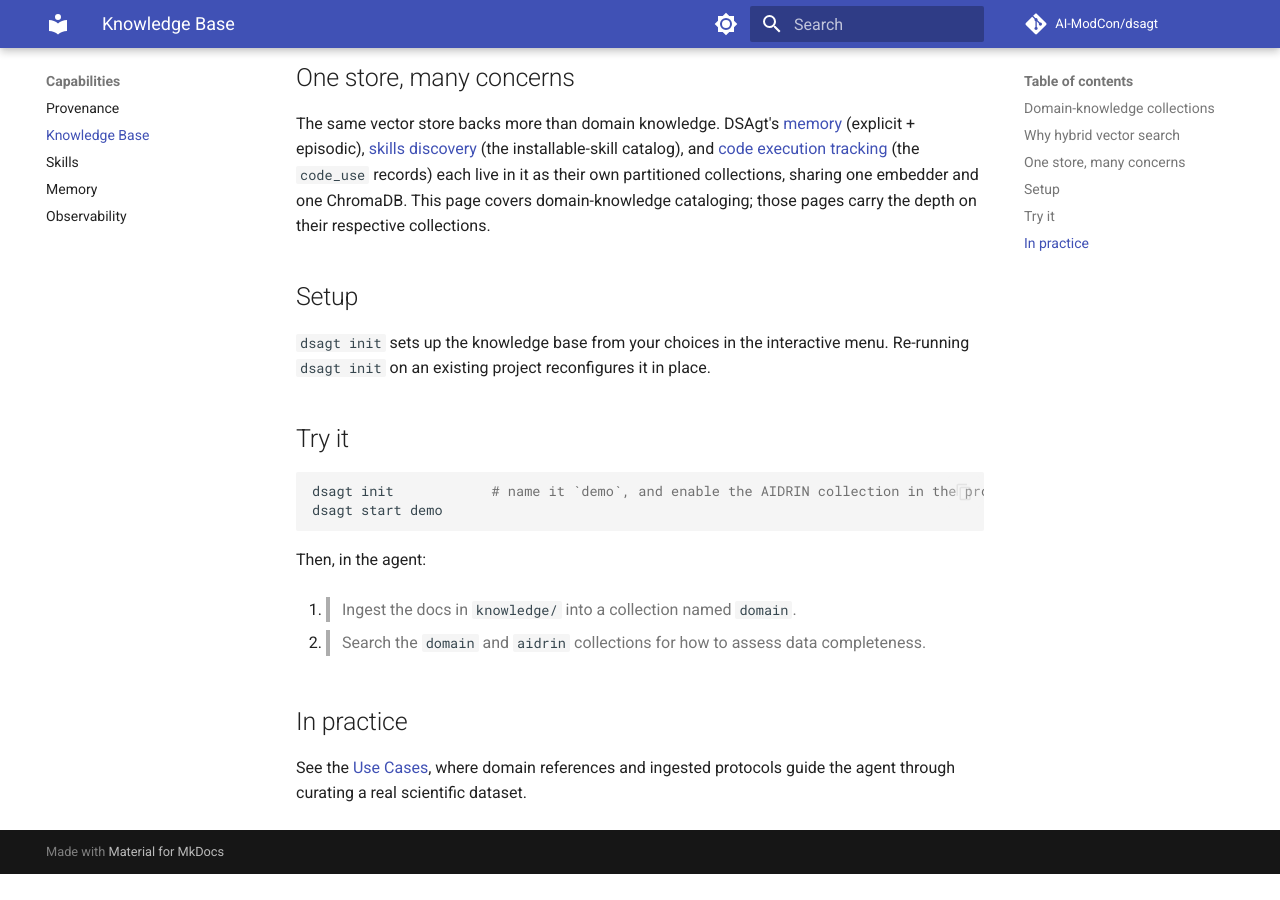
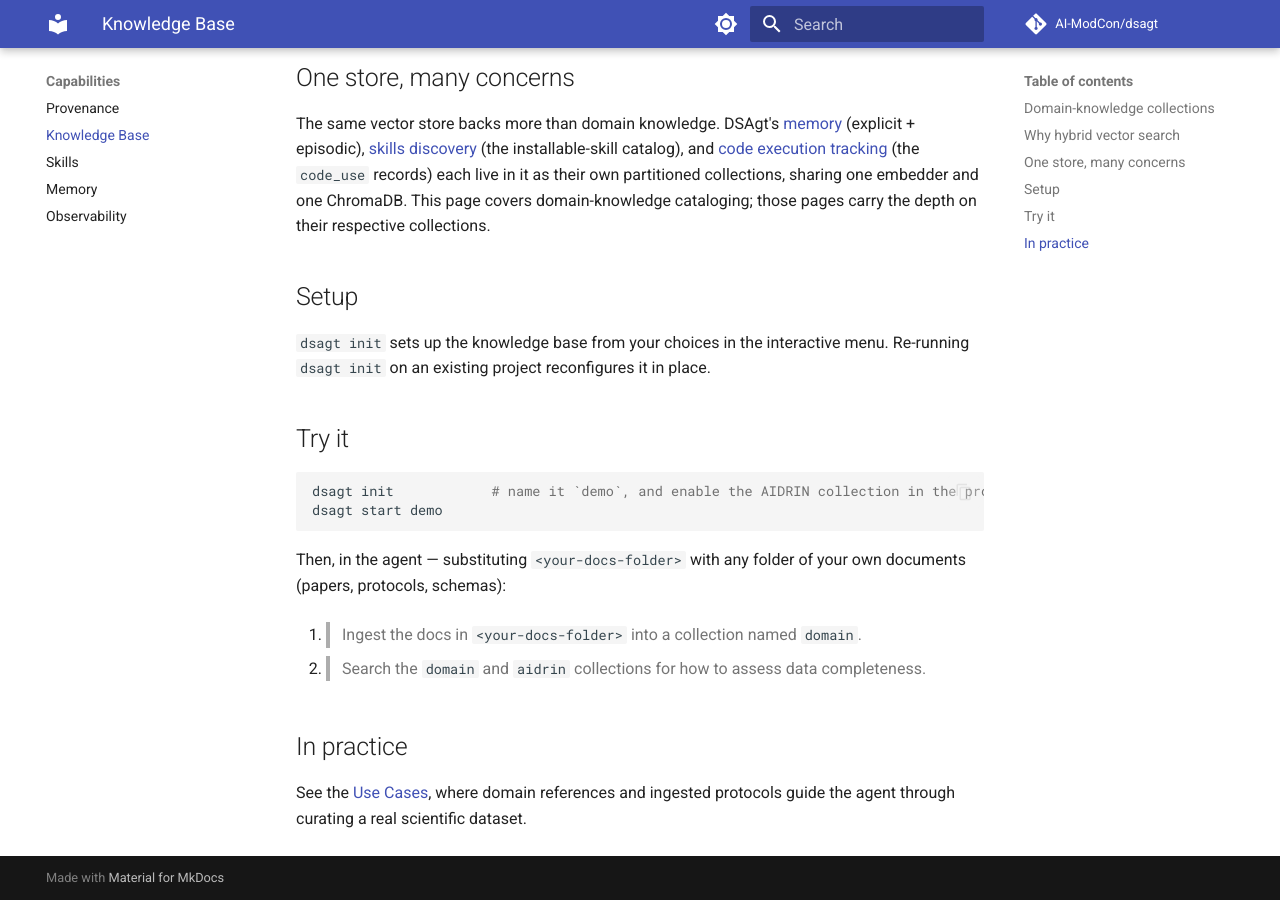
Before and after one commit to AI-ModCon/dsagt, an MkDocs documentation site: the page built from docs/knowledge-base.md, in a window 1280 px wide and 900 px high, scrolled down 1096 px. Built offline with MkDocs 1.6.1 and Material for MkDocs 9.7.7, drawn with Linux system fonts in a browser that asks for light colours; comment, search, counter and statistics services are not loaded; before the commit the page ends 1970 px from its top, so only the background shows below that.

Commit message:
docs(kb): replace phantom knowledge/ folder with a user-chosen placeholder
The "Try it" ingest prompt referenced a knowledge/ folder nothing
creates; point it at <your-docs-folder> with a lead-in saying what to
substitute.

Co-Authored-By: Claude Fable 5 <noreply@anthropic.com>

````diff
--- a/docs/knowledge-base.md
+++ b/docs/knowledge-base.md
@@ -36,9 +36,10 @@ dsagt init            # name it `demo`, and enable the AIDRIN collection in the
 dsagt start demo
 ```
 
-Then, in the agent:
+Then, in the agent — substituting `<your-docs-folder>` with any folder of your
+own documents (papers, protocols, schemas):
 
-1. > Ingest the docs in `knowledge/` into a collection named `domain`.
+1. > Ingest the docs in `<your-docs-folder>` into a collection named `domain`.
 2. > Search the `domain` and `aidrin` collections for how to assess data completeness.
 
 ## In practice
````
